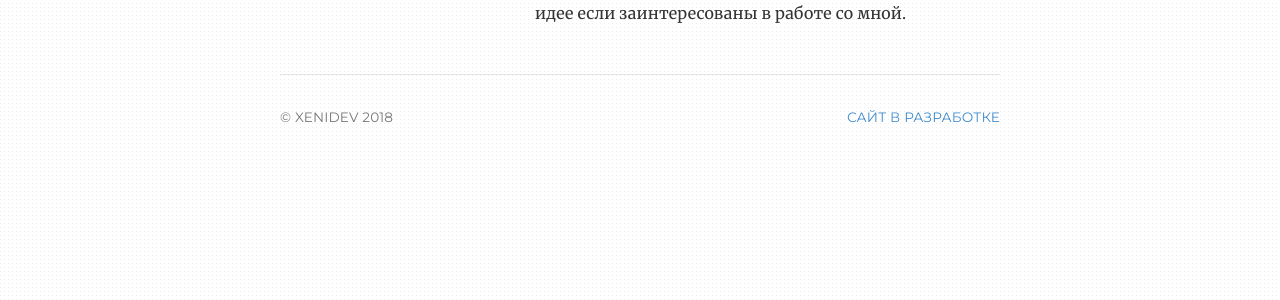
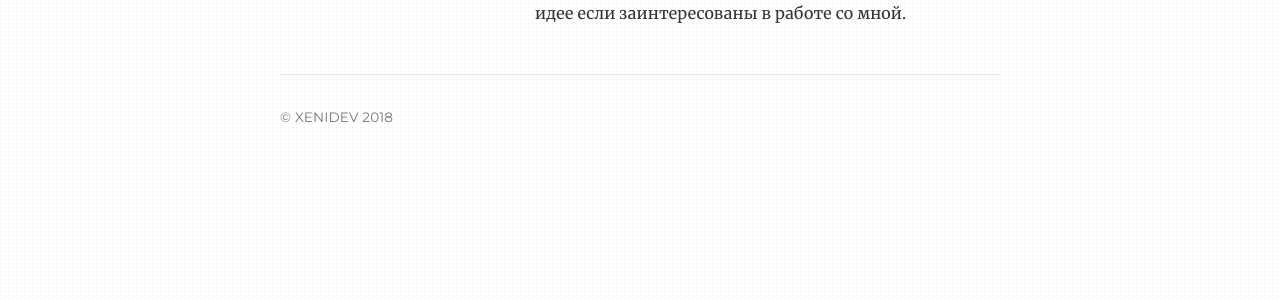
Before and after one commit to ValeraS/xenidev.github.io, a Jekyll site: the page built from index.html, in a window 1280 px wide. Shown: the part 305-605 px from the top of the page. Built offline with Jekyll 4.4.1, drawn with Linux system fonts in a browser that asks for light colours.

Commit message:
Update footer.html

```diff
--- a/_includes/footer.html
+++ b/_includes/footer.html
@@ -4,7 +4,7 @@
 	<p><small>&copy; xenidev 2018</small></p>
 	</div>
 	<div class="col-sm-4">
-	<p class="pull-right"><small><a href="about" title="About this site">Сайт в разработке</a></small></p>
+
 	</div>
 	</div>
 </div> <!-- /footer -->
```
